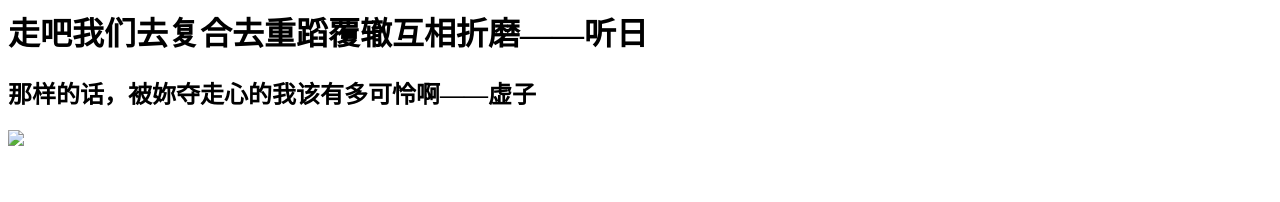
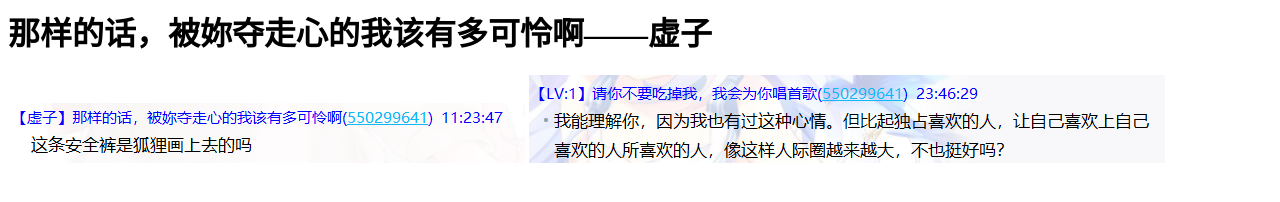
Before and after one commit to wgkcavalier/wgkcavalier.github.io, a plain HTML site: page index.html in a window 1280 px wide. Drawn offline with Linux system fonts and the light colour scheme.

Commit message:
Update index.html

```diff
--- a/index.html
+++ b/index.html
@@ -1,3 +1,3 @@
-<h1>走吧我们去复合去重蹈覆辙互相折磨——听日</h1>
-<h2>那样的话，被妳夺走心的我该有多可怜啊——虚子</h2>
-<img src="/WQM~U6SGXMK07P}H5RH4F[O.png"/>
+<h1>那样的话，被妳夺走心的我该有多可怜啊——虚子</h1>
+<img src="/虚子妈妈格言1.png"/>
+<img src="/虚子妈妈格言2.png"/>
```
